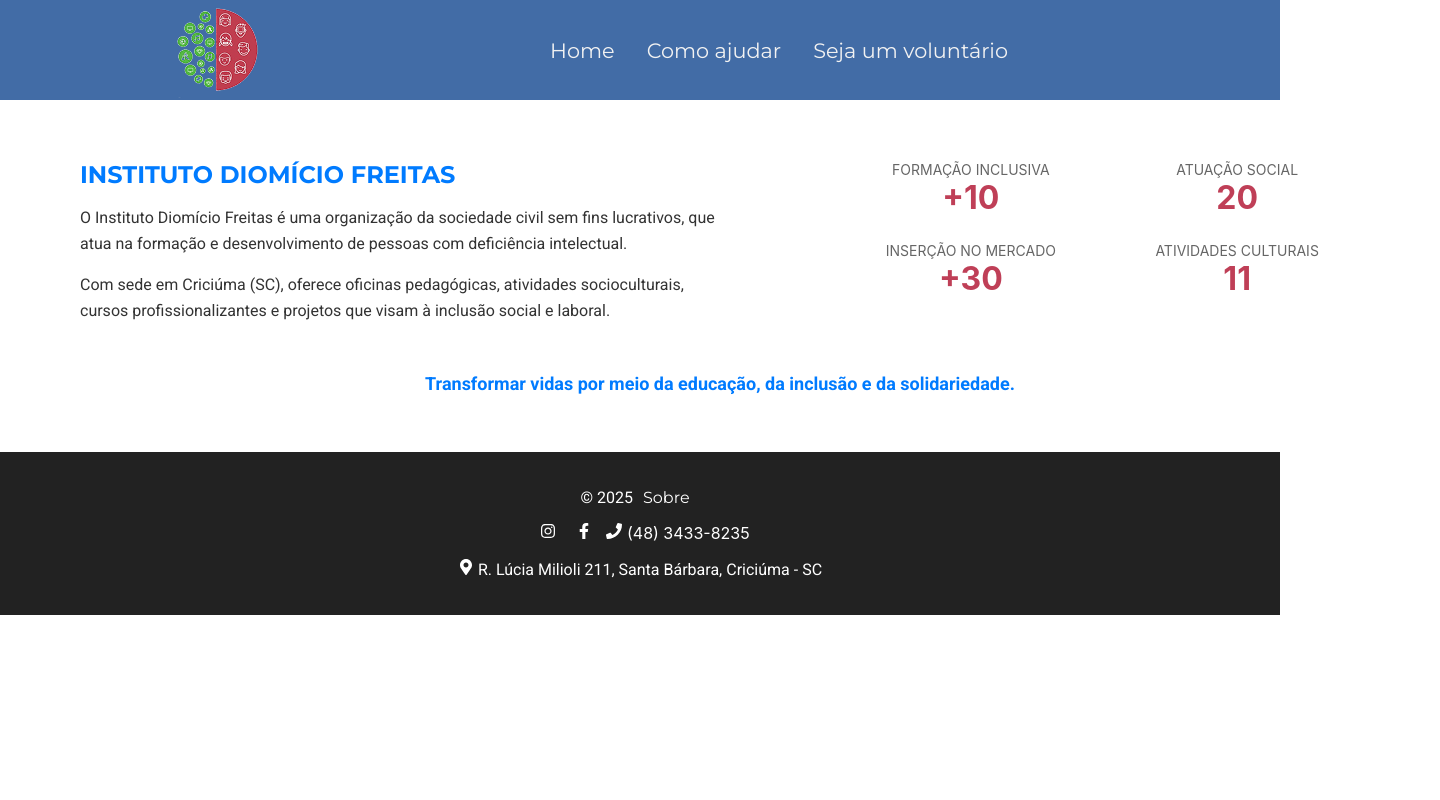
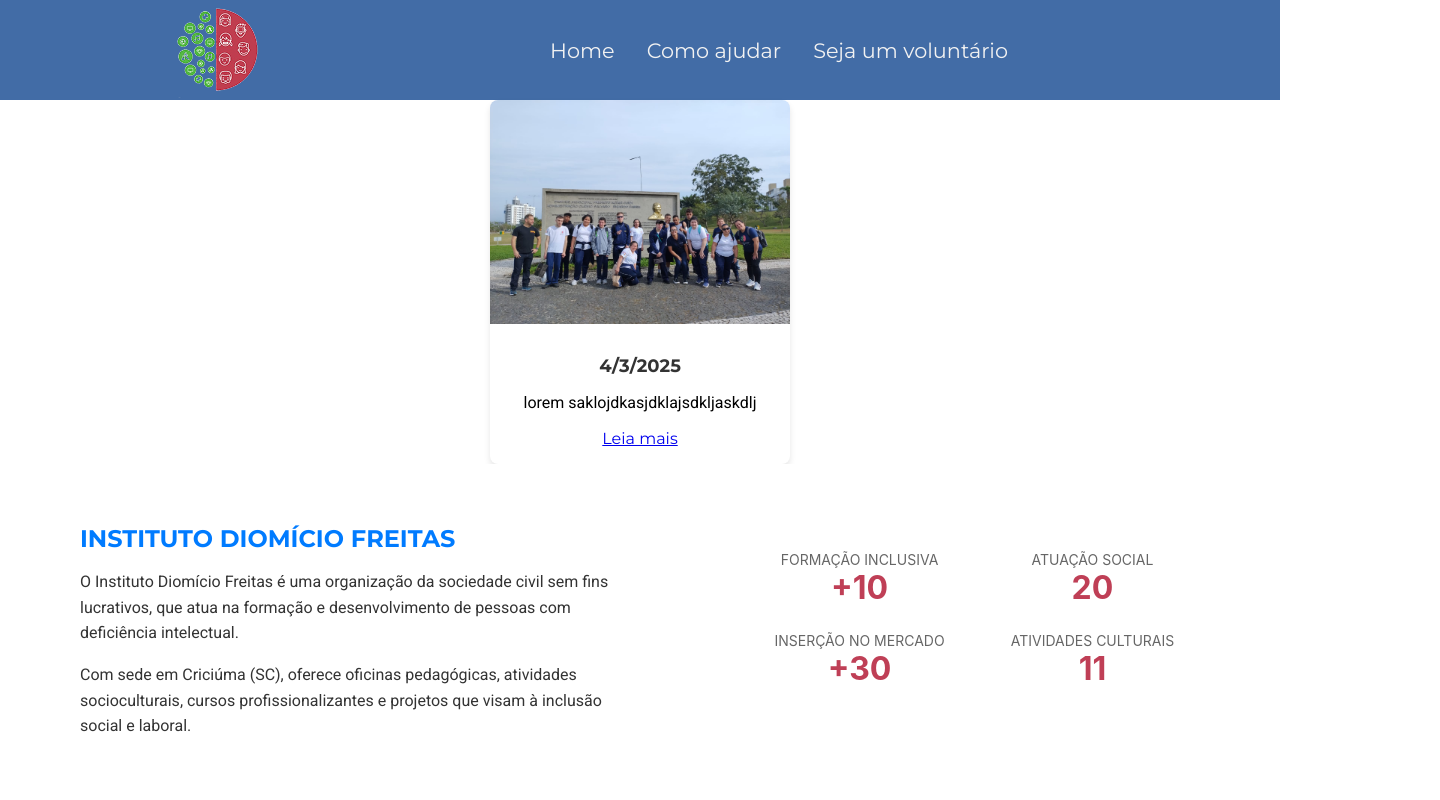
Before and after one commit to MarxWesley/projeto_extensao_III, a React (Create React App) app: page / in a window 1280 px wide. Shown: the top 800 px of the page, 1440 px wide, since content can reach past the window. Built offline with nearby package versions, Linux system fonts and the light colour scheme.

Commit message:
pega ai seu macaquinho

```diff
--- /dev/null
+++ b/src/components/Notice/Notice.jsx
@@ -0,0 +1,19 @@
+import { Link } from 'react-router-dom'
+import styles from './Notice.module.css'
+
+function Notice({img, alt, text, link, text_link}) {
+    return (
+        <div className={styles.card}>
+            <div className={styles.container_img}>
+                <img src={img} alt={alt}/>
+            </div>
+            <div className={styles.text}>
+                <h2>{new Date().getDate()}/{new Date().getMonth()}/{new Date().getFullYear()}</h2>
+                <p>{text}</p>
+                <a href={link} target='_self' title='link'>{text_link}</a>
+            </div>
+        </div>
+    )
+}
+
+export default Notice
--- /dev/null
+++ b/src/components/Notice/Notice.module.css
@@ -0,0 +1,30 @@
+.card {
+    width: 300px; /* Defina a largura do card */
+    border-radius: 8px; /* Borda arredondada */
+    box-shadow: 0 4px 6px rgba(0, 0, 0, 0.1); /* Sombra suave */
+    overflow: hidden; /* Garante que a imagem e os textos respeitem os limites do card */
+    background: #fff; /* Fundo branco */
+    transition: transform 0.3s ease-in-out;
+    margin: auto;
+}
+
+.card:hover{
+    transform: scale(1.05);
+}
+
+.container_img img {
+    width: 100%; /* Imagem ocupando toda a largura */
+    height: auto; /* Altura ajustada automaticamente */
+    display: block;
+}
+
+.text {
+    padding: 16px; /* Espaçamento interno */
+    text-align: center;
+}
+
+.text h2 {
+    font-size: 18px;
+    color: #333;
+    margin-bottom: 8px;
+}
--- a/src/components/Section/Section.module.css
+++ b/src/components/Section/Section.module.css
@@ -1,11 +1,12 @@
 .notice {
     width: 100%;
-    padding: 40px 80px;
     background-color: #fff;
+    margin: 0px;
   }
 
   .container {
     display: flex;
+    padding: 40px 80px;
     justify-content: space-between;
     align-items: center;
   }
@@ -44,7 +45,7 @@
   .number {
     font-size: 32px;
     font-weight: bold;
-    color: #bf3f57;
+    color: var(--vermelho)
   }
 
   .label {
--- a/src/pages/home/Home.jsx
+++ b/src/pages/home/Home.jsx
@@ -1,10 +1,11 @@
 import styles from './Home.module.css'
 import img_pessoas from '../../assets/img/pessoas_iee.jpeg'
+import Notice from '../../components/Notice/Notice'
 
 function Home() {
     return (
         <section className={styles.section}>
-
+            <Notice img={img_pessoas} alt='sem imagem por enquanto' text='lorem saklojdkasjdklajsdkljaskdlj' link='https://trackmob.com.br/blog/6-sites-de-ongs-para-inspirar-sua-captacao-online/' text_link='Leia mais'/>
         </section>
     )
 }
```
